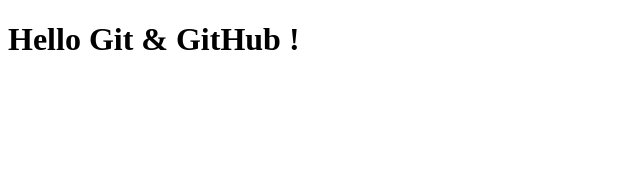
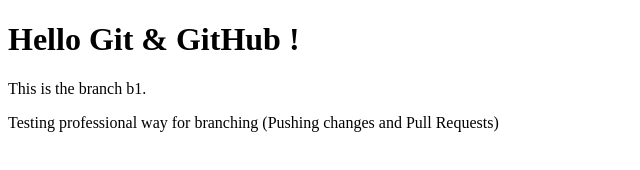
Before and after one commit to gr-grassim/inspirager, a plain HTML site: page index.html in a window 1280 px wide. Shown: the whole page, without its empty margins (0-640 px from the left). Drawn offline with Linux system fonts and the light colour scheme.

Commit message:
Pushing Branch to Pull it from GitHub

```diff
--- a/index.html
+++ b/index.html
@@ -7,5 +7,7 @@
 </head>
 <body>
     <h1>Hello Git & GitHub !</h1>
+    <p>This is the branch b1.</p>
+    <p>Testing professional way for branching (Pushing changes and Pull Requests)</p>
 </body>
 </html>
```
